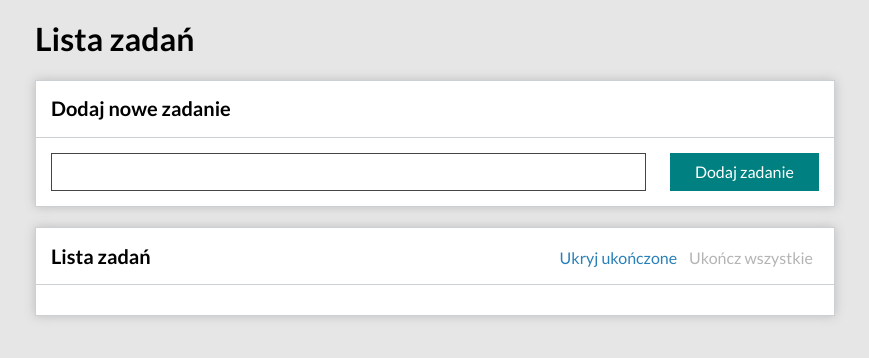
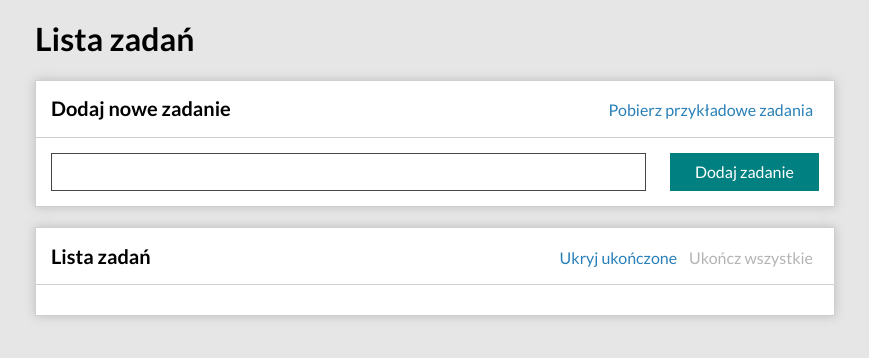
Before and after one commit to Maciej86/todo-list-react, a React (Create React App) app: page / in a window 1280 px wide. Shown: the top 358 px of the page, without its empty margins (205-1074 px from the left). Built offline with nearby package versions, Linux system fonts and the light colour scheme.

Commit message:
Create component FetExampleTasks

```diff
--- /dev/null
+++ b/src/features/tasks/FetchExampleTasks/index.js
@@ -0,0 +1,14 @@
+import { useDispatch } from "react-redux";
+import { fetchExampleTasks } from "../tasksSlice";
+import { Button } from "../Button";
+
+const ExampleTasks = () => {
+  const dispatch = useDispatch();
+  return (
+    <Button onClick={() => dispatch(fetchExampleTasks())}>
+      Pobierz przykładowe zadania
+    </Button>
+  );
+};
+
+export default ExampleTasks;
--- a/src/features/tasks/Tasks.js
+++ b/src/features/tasks/Tasks.js
@@ -2,6 +2,7 @@
 import Form from "./Form";
 import TasksList from "./TasksList";
 import Buttons from "./Buttons";
+import ExampleTasks from "./FetchExampleTasks";
 import Section from "../../common/Section";
 import Header from "../../common/Header";
 
@@ -9,7 +10,12 @@
   return (
     <Main>
       <Header title="Lista zadań" />
-      <Section title="Dodaj nowe zadanie" body={<Form />} />
+
+      <Section
+        title="Dodaj nowe zadanie"
+        extraHeaderContent={<ExampleTasks />}
+        body={<Form />}
+      />
 
       <Section
         title="Lista zadań"
--- a/src/features/tasks/tasksSlice.js
+++ b/src/features/tasks/tasksSlice.js
@@ -25,6 +25,9 @@
         tasks.done = true;
       });
     },
+    fetchExampleTasks: () => {
+      console.log("Działa");
+    },
   },
 });
 
@@ -34,6 +37,7 @@
   toggleHideDone,
   toggleTaskDone,
   toggleHideAllDone,
+  fetchExampleTasks,
 } = tasksSlice.actions;
 
 const selectTasksState = (state) => state.tasks;
```
